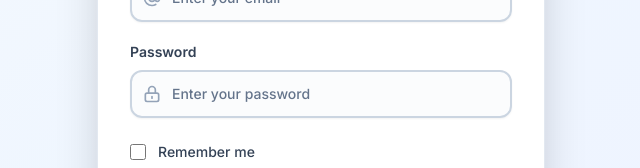
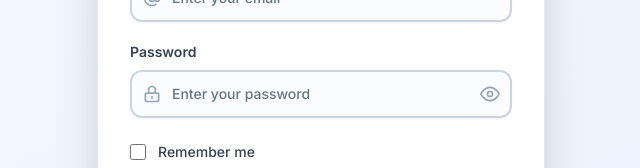
Before and after one commit to niat-web/NxtHire, a React (Vite) app in the folder client/: page /login in a window 1280 px wide. Shown: the part 361-529 px from the top of the page, without its empty margins (319-959 px from the left). Built offline with nearby package versions, Linux system fonts and the light colour scheme; no server answers.

Commit message:
Update LoginForm.jsx

```diff
--- a/client/src/components/forms/LoginForm.jsx
+++ b/client/src/components/forms/LoginForm.jsx
@@ -3,12 +3,14 @@ import React, { useState } from 'react';
 import { useNavigate } from 'react-router-dom';
 import { useForm } from 'react-hook-form';
 import { useAuth } from '../../hooks/useAuth';
+import { FiEye, FiEyeOff } from 'react-icons/fi'; // Import icons
 
 const LoginForm = () => {
   const navigate = useNavigate();
   const { login, error: authError } = useAuth();
   const [isSubmitting, setIsSubmitting] = useState(false);
   const [rememberMe, setRememberMe] = useState(false);
+  const [showPassword, setShowPassword] = useState(false); // State for password visibility
 
   const {
     register,
@@ -108,18 +110,25 @@ const LoginForm = () => {
               </div>
               <input
                 id="password"
-                type="password"
+                type={showPassword ? 'text' : 'password'}
                 autoComplete="current-password"
                 {...register('password', {
                     required: 'Password is required'
                 })}
                 placeholder="Enter your password"
-                className={`block w-full pl-10 pr-3 py-3 border-2 ${
+                className={`block w-full pl-10 pr-10 py-3 border-2 ${
                   errors.password
                     ? 'border-red-300 focus:border-red-500 focus:ring-red-500'
                     : 'border-slate-300 focus:border-blue-500 focus:ring-blue-500'
                 } placeholder-slate-500 text-slate-900 rounded-xl focus:outline-none focus:ring-2 focus:ring-opacity-50 text-sm font-medium transition-all duration-200 bg-slate-50/50 hover:bg-white focus:bg-white shadow-sm`}
               />
+              <button
+                type="button"
+                className="absolute inset-y-0 right-0 pr-3 flex items-center text-slate-400 hover:text-slate-600"
+                onClick={() => setShowPassword(!showPassword)}
+              >
+                {showPassword ? <FiEyeOff className="h-5 w-5"/> : <FiEye className="h-5 w-5"/>}
+              </button>
             </div>
             {errors.password && (
               <p className="mt-2 text-sm text-red-600 flex items-center">
@@ -146,8 +155,6 @@ const LoginForm = () => {
               Remember me
             </label>
           </div>
-
-
         </div>
 
         <button
```
